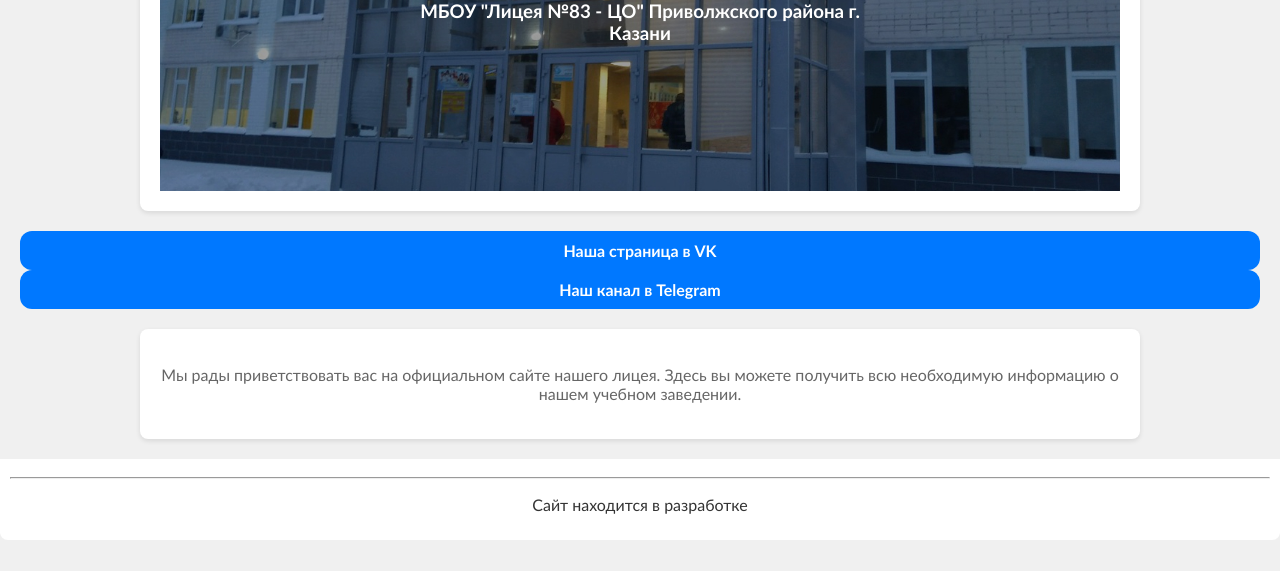
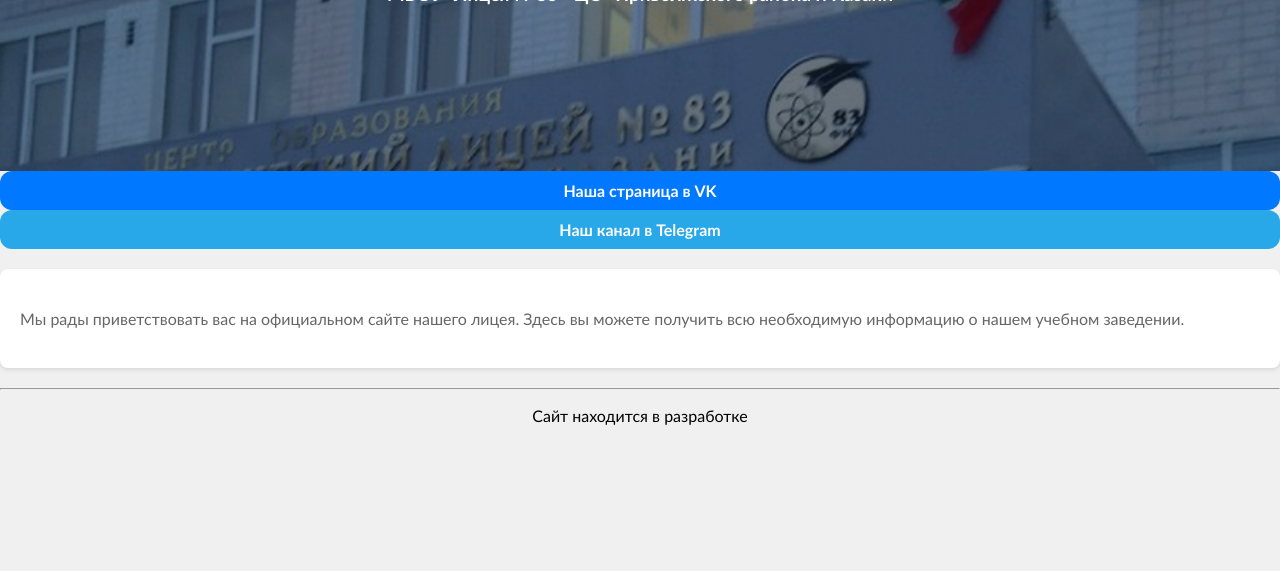
Before and after one commit to fixouck/l83, a plain HTML site: page index.html in a window 1280 px wide. Shown: the part 229-800 px from the top of the page. Drawn offline with Linux system fonts and the light colour scheme.

Commit message:
Update style.css

```diff
--- a/style.css
+++ b/style.css
@@ -1,32 +1,36 @@
 body {
-    font-family: 'Trebuchet MS', Arial, sans-serif;
+    font-family: 'Trebuchet MS', 'Arial', sans-serif;
     margin: 0;
     padding: 0;
     background-color: #f0f0f0;
-    color: #333; /* Ensuring text is readable against the light background */
 }
 
-.container, .content {
-    max-width: 960px;
-    margin: auto;
-    padding: 20px;
-    background-color: #fff;
-    border-radius: 8px;
-    box-shadow: 0 2px 5px rgba(0, 0, 0, 0.1);
+.container {
+    width: 100%;
+    overflow: hidden;
+}
+
+.header {
+    position: relative;
+    overflow: hidden;
 }
 
 .hero {
     position: relative;
     width: 100%;
-    height: 400px; /* Height of the background image */
+    height: 400px; /* Высота фонового изображения */
 }
 
 .hero-image-container {
+    position: relative;
     width: 100%;
-    height: 100%;
+    padding-top: 100%; /* Задает соотношение сторон 16:9 (высота / ширина) */
 }
 
 .hero-image {
+    position: absolute;
+    top: 0;
+    left: 0;
     width: 100%;
     height: 100%;
     object-fit: cover;
@@ -41,24 +45,37 @@ body {
     color: #fff;
 }
 
-.hero-text h1, .hero-text h3 {
-    margin: 0.5em 0;
+.hero-text h1 {
+    font-size: 24px;
 }
 
-.links, .content {
-    text-align: center;
-    padding: 20px;
+.hero-text a {
+    display: block;
+    margin: 10px auto;
+    color: #fff;
+    padding: 10px 15px;
+    text-decoration: none;
+    background-color: #4c75a3; /* Цвет кнопок */
+    border-radius: 12px;
+    transition: background-color 0.2s;
+}
+.hero-text a:hover {
+    background-color: #3b5a82;
 }
 
-a {
-    color: #f888ff;
-    text-decoration: none;
-    border-radius: 12px;
-    transition: all 0.3s ease;
-    padding: 10px 15px;
-    margin: 10px 5px;
-    display: inline-block;
+    .content {
+        background-color: #fff;
+        padding: 20px;
+        margin: 20px 0;
+        border-radius: 8px;
+        box-shadow: 0 2px 4px rgba(0,0,0,0.1);
     }
+
+    .content p {
+        color: #666;
+        margin: 20px 0;
+    }
+
 
 .vk-link, .telegram-link {
         display: block;
@@ -71,12 +88,12 @@ a {
         transition: background-color 0.2s;
     }
 
-.vk-link, .telegram-link {
-    color: #ffffff;
+    .vk-link {
+        background-color: #0078ff;
     }
 
-.vk-link, .telegram-link {
-    background-color: #0078ff;
+    .telegram-link {
+        background-color: #28a8e9;
     }
 
     .vk-link:hover {
@@ -86,24 +103,3 @@ a {
     .telegram-link:hover {
         background-color: #005580;
     }
-
-.content p {
-    color: #666;
-}
-
-footer {
-    background-color: #fff;
-    text-align: center;
-    padding: 10px;
-    margin-top: 20px;
-    border-radius: 0 0 8px 8px;
-}
-
-@media (max-width: 768px) {
-    .hero-text h1 {
-        font-size: 20px;
-    }
-    .hero-text h3 {
-        font-size: 16px;
-    }
-}
```
Lines whose indentation alone changed are shown as unchanged.
